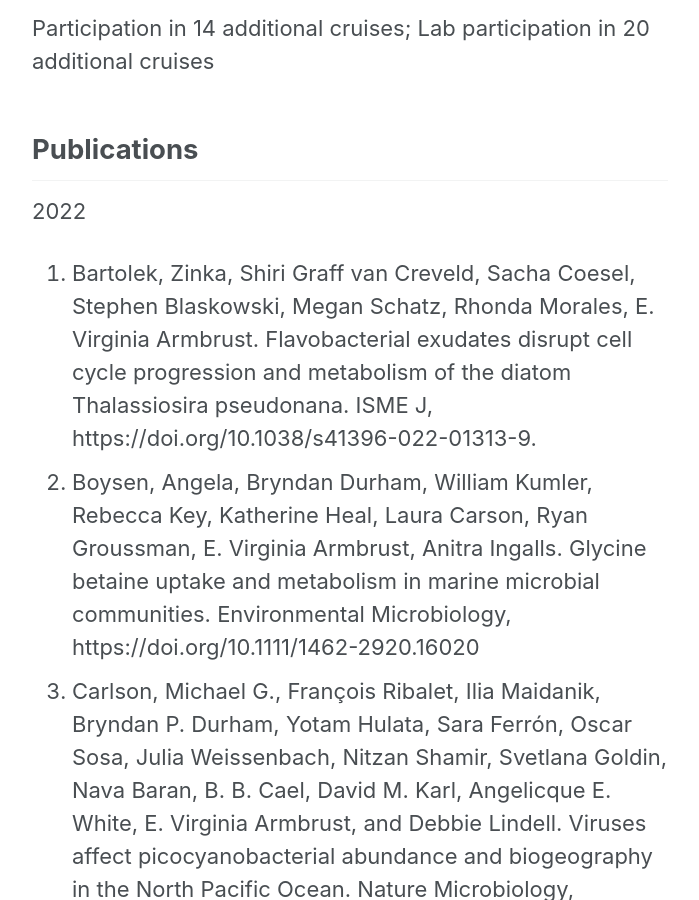
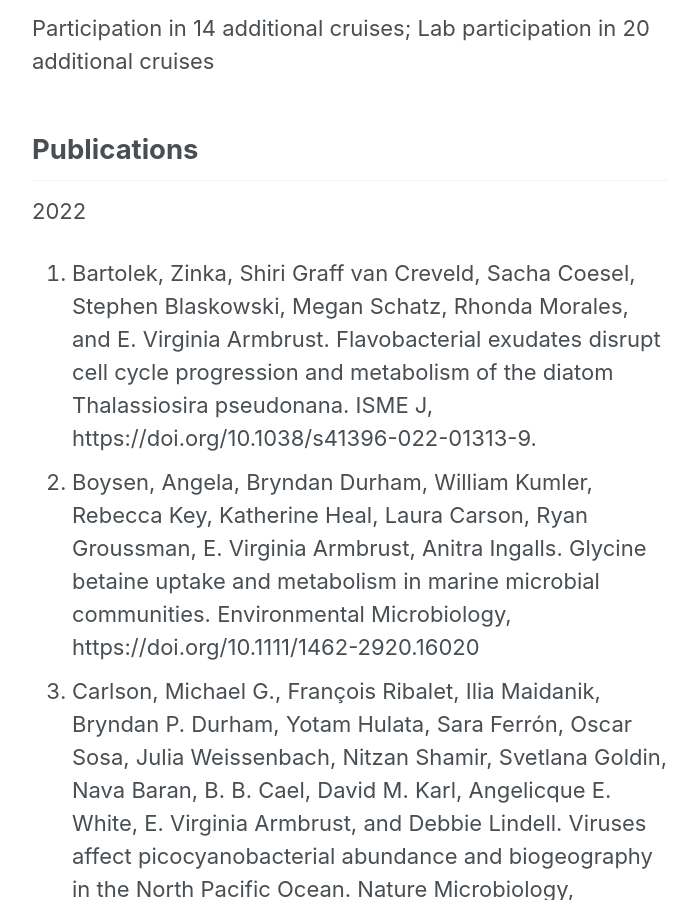
Before and after one commit to armbrustlab/armbrustlab.github.io, a Jekyll site: the page built from collections/_people/armbrust.md, in a window 1280 px wide and 900 px high, scrolled down 4379 px. Shown: the whole window, without its empty margins (290-989 px from the left). Built offline with Jekyll 4.4.1, drawn with Linux system fonts in a browser that asks for light colours; nearby versions of some CDN libraries.

Commit message:
Update armbrust.md

```diff
--- a/collections/_people/armbrust.md
+++ b/collections/_people/armbrust.md
@@ -56,7 +56,7 @@ Lab participation in 20 additional cruises
 ## Publications
 
 2022
-1. Bartolek, Zinka, Shiri Graff van Creveld, Sacha Coesel, Stephen Blaskowski, Megan Schatz, Rhonda Morales, E. Virginia Armbrust.  Flavobacterial exudates disrupt cell cycle progression and metabolism of the diatom Thalassiosira pseudonana. ISME J, https://doi.org/10.1038/s41396-022-01313-9.
+1. Bartolek, Zinka, Shiri Graff van Creveld, Sacha Coesel, Stephen Blaskowski, Megan Schatz, Rhonda Morales, and E. Virginia Armbrust.  Flavobacterial exudates disrupt cell cycle progression and metabolism of the diatom Thalassiosira pseudonana. ISME J, https://doi.org/10.1038/s41396-022-01313-9.
 2. Boysen, Angela, Bryndan Durham, William Kumler, Rebecca Key, Katherine Heal, Laura Carson, Ryan Groussman, E. Virginia Armbrust, Anitra Ingalls. Glycine betaine uptake and metabolism in marine microbial communities. Environmental Microbiology, https://doi.org/10.1111/1462-2920.16020
 3. Carlson, Michael G., François Ribalet, Ilia Maidanik, Bryndan P. Durham, Yotam Hulata, Sara Ferrón, Oscar Sosa, Julia Weissenbach, Nitzan Shamir, Svetlana Goldin, Nava Baran, B. B. Cael, David M. Karl, Angelicque E. White, E. Virginia Armbrust, and Debbie Lindell. Viruses affect picocyanobacterial abundance and biogeography in the North Pacific Ocean. Nature Microbiology, https://doi.org/10.1038/s41564-022-01088-x .
 4. Lambert, B., R. D. Groussman, Megan J. Schatz, S. N. Coesel, B. P. Durham, A. J. Alverson, A. E. White, and E. V. Armbrust. The dynamic trophic architecture of open-ocean protist communities revealed through machine-guided metatranscriptomics. Proceedings National Academy of Science, USA, https://www.pnas.org/content/119/7/e2100916119.
```
